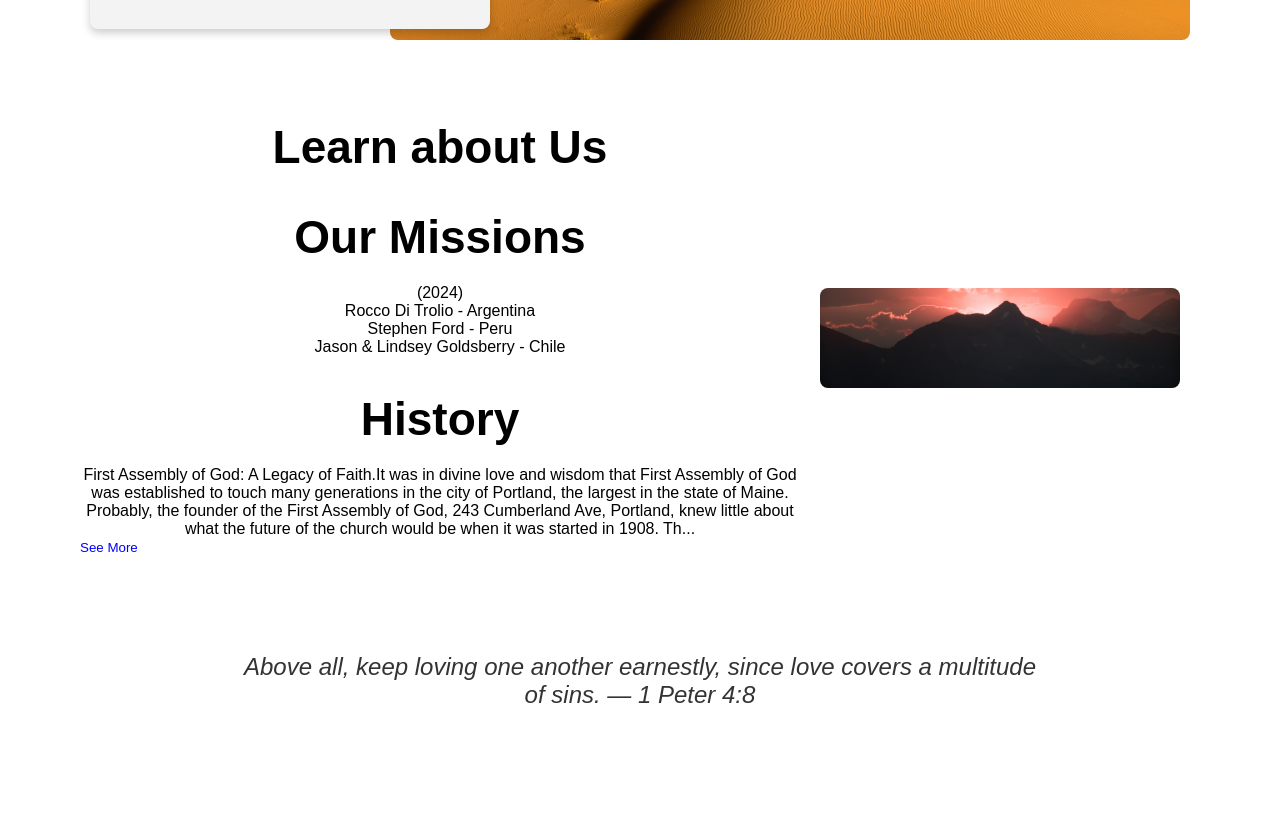
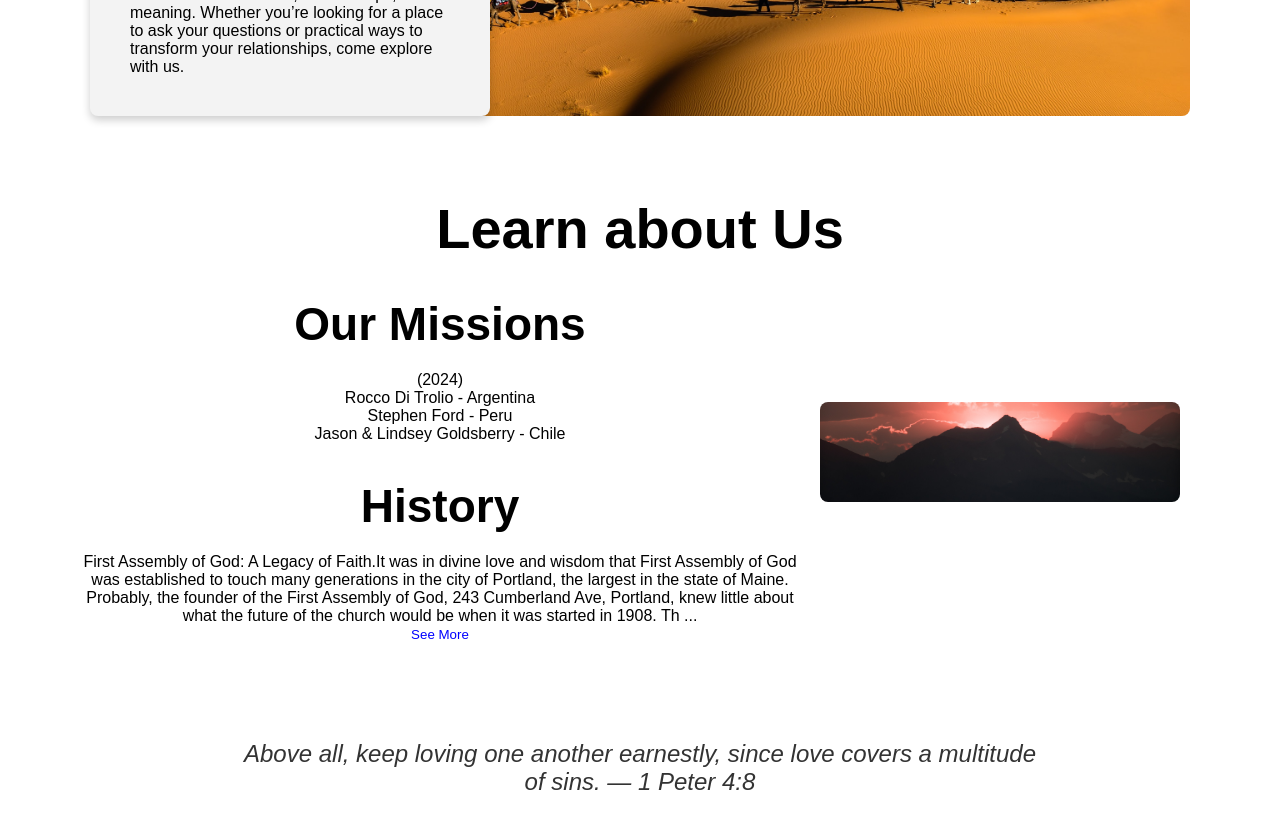
Before and after one commit to grAceKalonji/first-assembly-of-god, a React (Create React App) app: page / in a window 1280 px wide. Shown: the part 2560-3388 px from the top of the page. Before the commit the page ends 3366 px from the top, so only its background shows below. Built offline with nearby package versions, Linux system fonts and the light colour scheme; a web font is replaced by a local one.

Commit message:
back after a while

```diff
--- a/src/components/aboutUs.css
+++ b/src/components/aboutUs.css
@@ -14,7 +14,7 @@ h3 {
  h1 {
     text-align: center;
     padding-bottom: 0px;
-    font-size: 46px;
+    font-size: 56px;
   }
 
 .aboutUsContainer p {
@@ -24,6 +24,7 @@ h3 {
     flex-direction: column;
     display: flex;
     flex-flow: column;
+    background-color: #fff;
   }
   .sideImage{
     flex: 1;
--- a/src/components/aboutUsSection.js
+++ b/src/components/aboutUsSection.js
@@ -1,6 +1,7 @@
 import React, { useState } from 'react';
 import "./aboutUs.css"
 import ReactMarkdown from 'react-markdown'
+import { faBold } from '@fortawesome/free-solid-svg-icons';
 
 
 function AboutUsSection() {
@@ -41,22 +42,25 @@ Except for weather-related cancellations, the church has not cancelled services,
   };
 
   // Conditionally render either the full text or a truncated version
-  const displayedText = isExpanded ? fullText : fullText.slice(0, maxLength) + '...';
+  const displayedText = isExpanded ? fullText : fullText.slice(0, maxLength) + ' ...';
 
   return (
     <section id="AboutUs">
     <div className ="megacontainer">
+    <h1>Learn about Us</h1>
     <div className="aboutUsContainer">
-        <div className = "card-items">
-      <h1>Learn about Us</h1>
+
+    <div className = "card-items">
+
       <p>
         <ReactMarkdown>{displayedText}</ReactMarkdown>
-      </p>
-      {fullText.length > maxLength && (
-        <button onClick={toggleExpanded} style={{ color: 'blue', cursor: 'pointer', border: 'none', background: 'none' }}>
+        {fullText.length > maxLength && (
+        <button onClick={toggleExpanded} style={{ color: 'blue', cursor: 'pointer', border: 'none', background: 'none'}}>
           {isExpanded ? 'See Less' : 'See More'}
         </button>
       )}
+      </p>
+
 
       </div>
       <div className= "sideImage">
```
